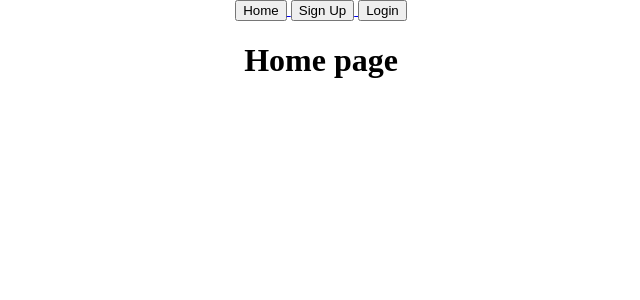
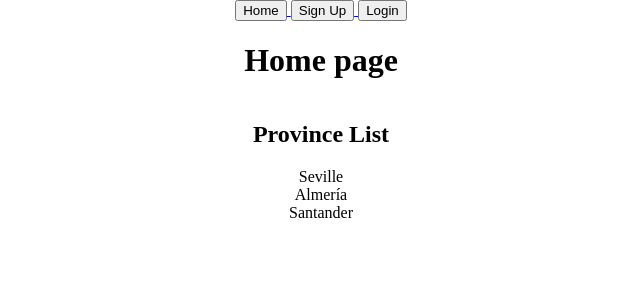
Before and after one commit to PelayoPAR/BisitEspain-Frontend, a React (Create React App) app: page / in a window 1280 px wide. Shown: the top 300 px of the page, without its empty margins (319-959 px from the left). Built offline with nearby package versions, Linux system fonts and the light colour scheme; no server answers.

Commit message:
first homepage modification

```diff
--- /dev/null
+++ b/src/components/ProvinceList/ProvinceList.jsx
@@ -0,0 +1,16 @@
+import React from "react";
+
+function ProvinceList() {
+  return (
+    <div>
+      <h2>Province List</h2>
+      <ul>
+        <li>Seville</li>
+        <li>Almería</li>
+        <li>Santander</li>
+      </ul>
+    </div>
+  );
+}
+
+export default ProvinceList;
--- a/src/pages/HomePage/HomePage.css
+++ b/src/pages/HomePage/HomePage.css
@@ -0,0 +1,33 @@
+/* CSS RESET (Pending)*/
+
+
+.homeMain {
+ display: flex;
+ flex-direction: column;
+}
+
+.provinceList {
+    display: flex;
+    justify-content: center;
+    align-items: center;
+}
+
+.provinceList ul {
+    list-style-type: none;
+    padding: 0;
+    margin: 0;
+}
+
+/* .provinceList {
+display: flex;
+flex-direction: column;
+align-self: flex-start;
+justify-content: flex-start;
+align-items: center;
+}
+
+.provinceList ul {
+    list-style-type: none;
+    padding: 0;
+    margin: 0;
+} */
--- a/src/pages/HomePage/HomePage.jsx
+++ b/src/pages/HomePage/HomePage.jsx
@@ -1,9 +1,13 @@
+import ProvinceList from "../../components/ProvinceList/ProvinceList";
 import "./HomePage.css";
 
 function HomePage() {
   return (
-    <div>
+    <div className="homeMain">
       <h1>Home page</h1>
+      <div className="provinceList">
+        <ProvinceList />
+      </div>
     </div>
   );
 }
```
Also changed, not shown: src/components/Province/Province.jsx (added, +7 -0 lines), src/components/Province/Province.css (added), src/components/ProvinceList/ProvinceList.css (added).
